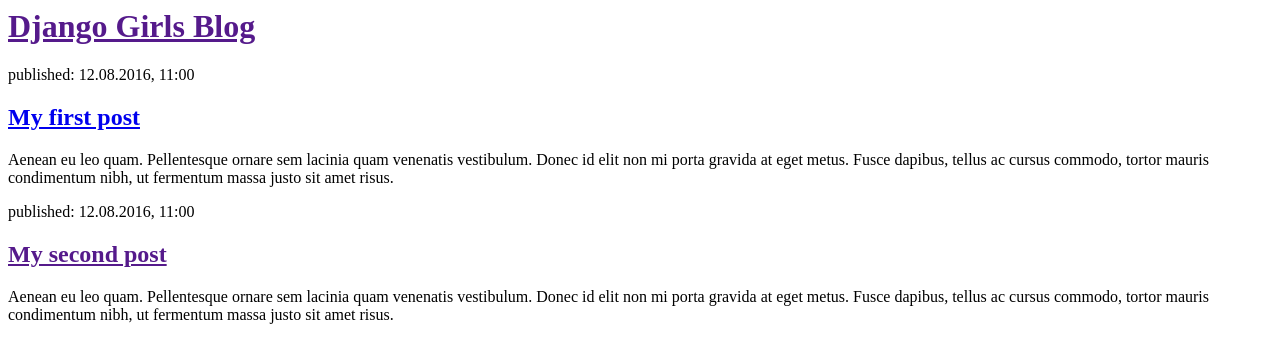
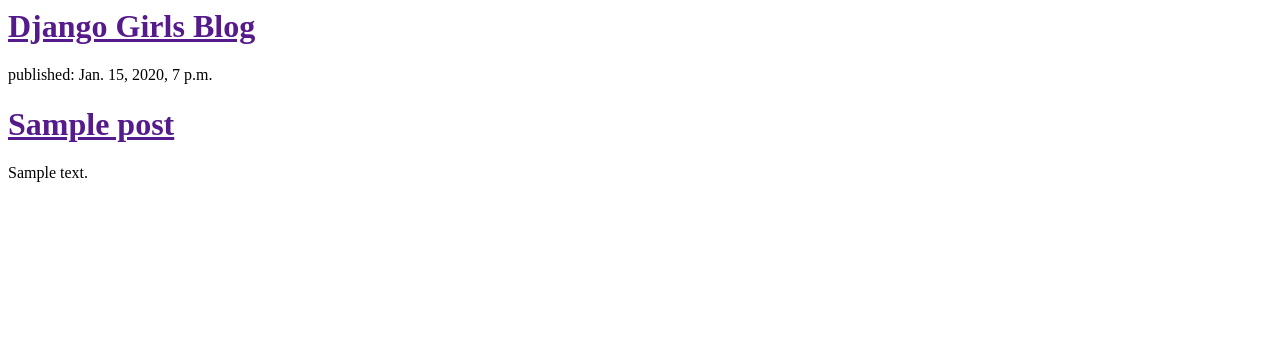
Before and after one commit to kimjeongin/my-first-blog, a Django app: page / in a window 1280 px wide. Shown: the top 363 px of the page. Run offline with Django 3.2, Linux system fonts and the light colour scheme; tables that the repository leaves empty hold one stand-in row (values such as "Sample post").

Commit message:
Modified templates to display posts from database.

```diff
--- a/blog/models.py
+++ b/blog/models.py
@@ -7,9 +7,9 @@ class Post(models.Model):
     author = models.ForeignKey('auth.User')
     title = models.CharField(max_length=200)
     text = models.TextField()
-    created_date = models.DateTimeField(
+    created_date = models.DateTimeField( \
             default=timezone.now)
-    published_date = models.DateTimeField(
+    published_date = models.DateTimeField( \
             blank=True, null=True)
 
     def publish(self):
--- a/blog/templates/blog/post_list.html
+++ b/blog/templates/blog/post_list.html
@@ -7,16 +7,12 @@
             <h1><a href="">Django Girls Blog</a></h1>
         </div>
 
-        <div>
-            <p>published: 12.08.2016, 11:00</p>
-            <h2><a href="/admin">My first post</a></h2>
-            <p>Aenean eu leo quam. Pellentesque ornare sem lacinia quam venenatis vestibulum. Donec id elit non mi porta gravida at eget metus. Fusce dapibus, tellus ac cursus commodo, tortor mauris condimentum nibh, ut fermentum massa justo sit amet risus.</p>
-        </div>
-
-        <div>
-            <p>published: 12.08.2016, 11:00</p>
-            <h2><a href="">My second post</a></h2>
-            <p>Aenean eu leo quam. Pellentesque ornare sem lacinia quam venenatis vestibulum. Donec id elit non mi porta gravida at eget metus. Fusce dapibus, tellus ac cursus commodo, tortor mauris condimentum nibh, ut fermentum massa justo sit amet risus.</p>
-        </div>
+        {% for post in posts %}
+            <div>
+                <p>published: {{ post.published_date }}</p>
+                <h1><a href="">{{ post.title }}</a></h1>
+                <p>{{ post.text|linebreaksbr }}</p>
+            </div>
+        {% endfor %}
     </body>
 </html>
--- a/blog/views.py
+++ b/blog/views.py
@@ -1,7 +1,9 @@
 from django.shortcuts import render
+from django.utils import timezone
+from .models import Post
 
 # Create your views here.
 
-
 def post_list(request):
-    return render(request, 'blog/post_list.html',{})
+    posts = Post.objects.order_by('published_date')
+    return render(request, 'blog/post_list.html', {'posts': posts})
```
